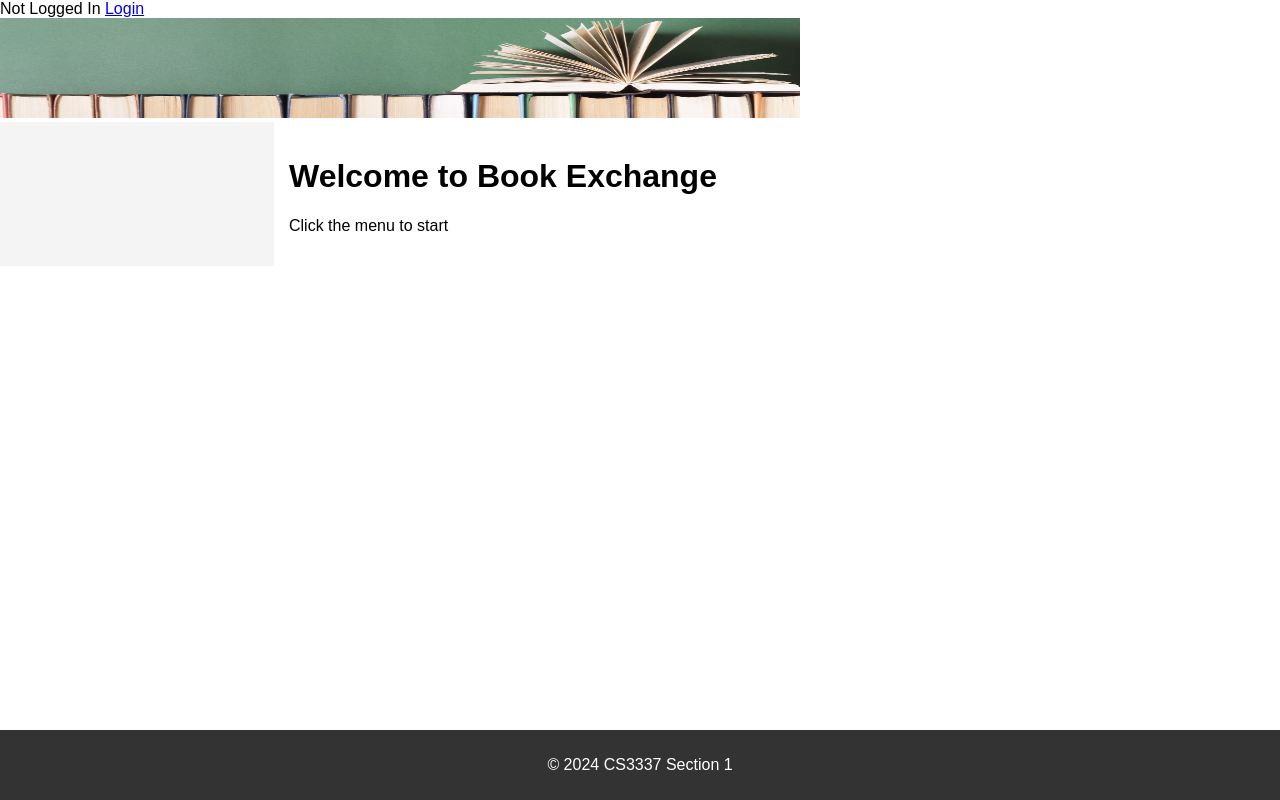
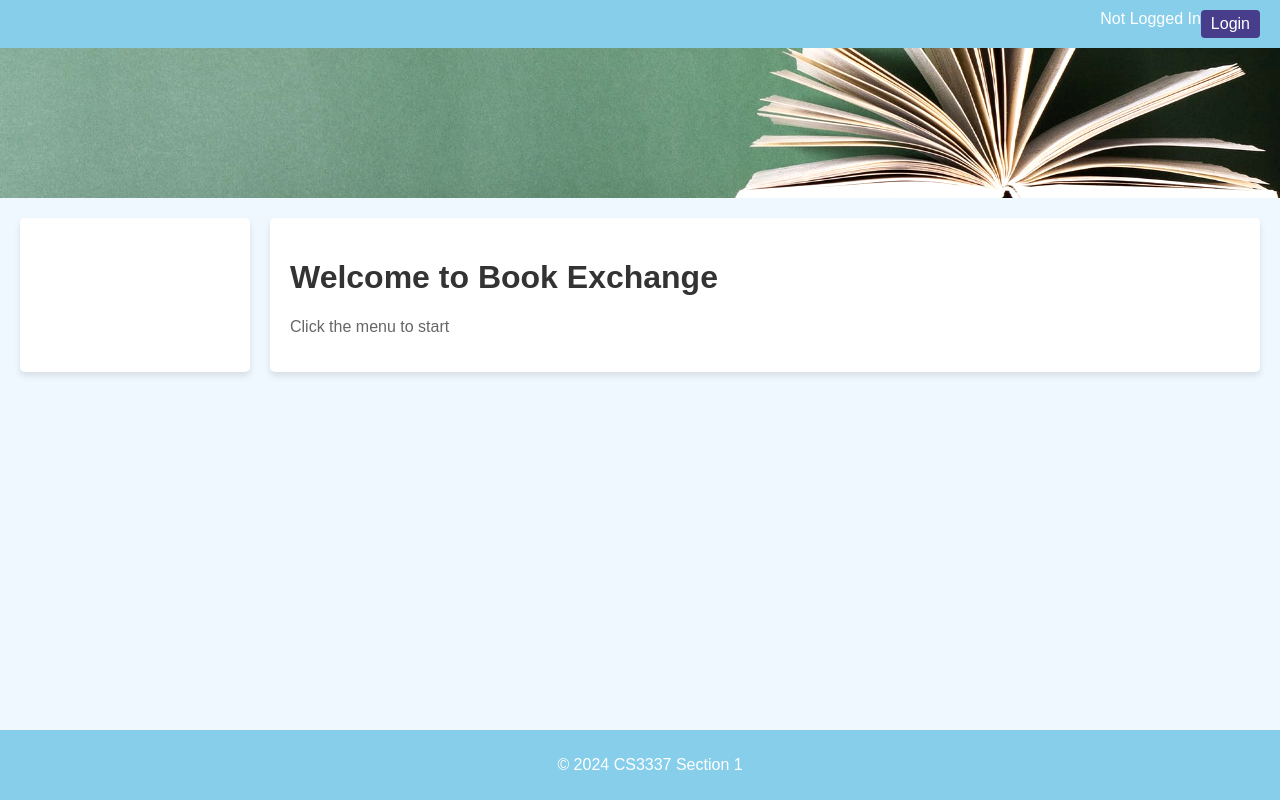
Before and after one commit to weihaoliu1/CS3337-Project, a Django app: template CS3337S1/bookEx/bookEx/templates/bookMng/index.html in a window 1280 px wide. Run offline with Django 3.2, Linux system fonts and the light colour scheme; the template is opened without the code that fills it, so the values that code supplies are empty.

Commit message:
Update base.html
This is correct part, ignore the index one

```diff
--- a/CS3337S1/bookEx/bookEx/templates/base.html
+++ b/CS3337S1/bookEx/bookEx/templates/base.html
@@ -11,33 +11,171 @@
         {% endblock title %}
     </title>
     <link rel="stylesheet" href="{% static 'styles.css' %}">
+    <style>
+        /* General Styles */
+        body {
+            font-family: Arial, sans-serif;
+            margin: 0;
+            padding: 0;
+            background-color: #f0f8ff; /* Light blue background */
+        }
+
+        a {
+            text-decoration: none;
+            color: black; /* Make the text black */
+        }
+
+        a:hover {
+            color: #0056b3; /* Blue on hover */
+        }
+
+        /* Top User Bar */
+        span {
+            display: flex;
+            justify-content: flex-end;
+            padding: 10px 20px;
+            background-color: #87CEEB; /* Slate blue */
+            color: white;
+        }
+
+        span form {
+            margin-left: 10px;
+        }
+
+        span button, span a {
+            color: white;
+            background-color: #483d8b; /* Dark Slate Blue */
+            border: none;
+            padding: 5px 10px;
+            border-radius: 4px;
+            cursor: pointer;
+        }
+
+        span button:hover, span a:hover {
+            background-color: #362d75; /* Deeper Slate Blue */
+        }
+
+        /* Banner Section */
+        .banner img {
+            width: 100%;
+            max-height: 150px; /* Smaller banner height */
+            object-fit: cover; /* Ensure it scales properly */
+            filter: contrast(120%); /* Adjust contrast for better visibility */
+            display: block;
+        }
+
+        /* Container */
+        .container {
+            display: flex;
+            flex-wrap: wrap;
+            margin: 20px;
+        }
+
+        /* Menu Section */
+        .menu {
+            flex: 1;
+            max-width: 200px;
+            background-color: #ffffff; /* Slate blue */
+            border-radius: 5px;
+            padding: 15px;
+            box-shadow: 0 4px 6px rgba(0, 0, 0, 0.1);
+        }
+
+        .menu ul {
+            list-style: none;
+            padding: 0;
+        }
+
+        .menu li {
+            margin-bottom: 10px;
+        }
+
+        .menu a {
+            display: block;
+            color: black; /* Book names in black */
+            background-color: #FFFFE0; /* Dark Slate Blue */
+            padding: 10px;
+            border-radius: 4px;
+            text-align: center;
+            font-weight: bold;
+        }
+
+        .menu a:hover {
+            background-color: #362d75; /* Deeper Slate Blue */
+            color: white; /* White text on hover */
+        }
+
+        /* Main Content Section */
+        .main-content {
+            flex: 3;
+            margin-left: 20px;
+            background-color: #ffffff; /* White for content */
+            border-radius: 5px;
+            padding: 20px;
+            box-shadow: 0 4px 6px rgba(0, 0, 0, 0.1);
+        }
+
+        .main-content h1 {
+            color: #333;
+        }
+
+        .main-content p {
+            color: #666;
+        }
+
+        /* Footer */
+        .footer {
+            text-align: center;
+            padding: 10px;
+            background-color: #87CEEB; /* Slate blue */
+            color: white;
+            margin-top: 20px;
+        }
+
+        /* Responsive Design */
+        @media (max-width: 768px) {
+            .container {
+                flex-direction: column;
+            }
+
+            .menu {
+                max-width: 100%;
+                margin-bottom: 20px;
+            }
+
+            .main-content {
+                margin-left: 0;
+            }
+        }
+    </style>
 </head>
 <body>
 
 <span>
     {% if user.is_authenticated %}
-        {{ user.username }}
-        <form action ="{% url 'logout' %}?next=/" method ="post">
-        <button type = "submit"> Logout </button>
+        Welcome, {{ user.username }}
+        <form action="{% url 'logout' %}?next=/" method="post">
             {% csrf_token %}
+            <button type="submit">Logout</button>
         </form>
     {% else %}
         Not Logged In
-    <a href ="{% url 'login' %}?next=/">Login</a>
+        <a href="{% url 'login' %}?next=/">Login</a>
     {% endif %}
 </span>
 
 <div class="banner">
-        <img src="{% static 'banner.jpg' %}" alt="Web Page Banner" width="800" height="100">
+    <img src="{% static 'banner.jpg' %}" alt="Web Page Banner">
 </div>
+
 <div class="container">
     <div class="menu">
         <ul>
             {% block sidenav %}
-                <li><a href="#home">Home</a></li>
-                <li><a href="#about">About</a></li>
-                <li><a href="#services">Services</a></li>
-                <li><a href="#contact">Contact</a></li>
+            <li><a href="#postbook">Post Book</a></li>
+            <li><a href="#displaybooks">Display Books</a></li>
+            <li><a href="#aboutus">About Us</a></li>
+            <li><a href="#mybooks">My Books</a></li>
             {% endblock sidenav %}
         </ul>
     </div>
@@ -48,8 +186,10 @@
         {% endblock content %}
     </div>
 </div>
+
 <div class="footer">
     <p>&copy; 2024 CS3337 Section 1</p>
 </div>
+
 </body>
 </html>
```
Lines whose indentation alone changed are shown as unchanged.
